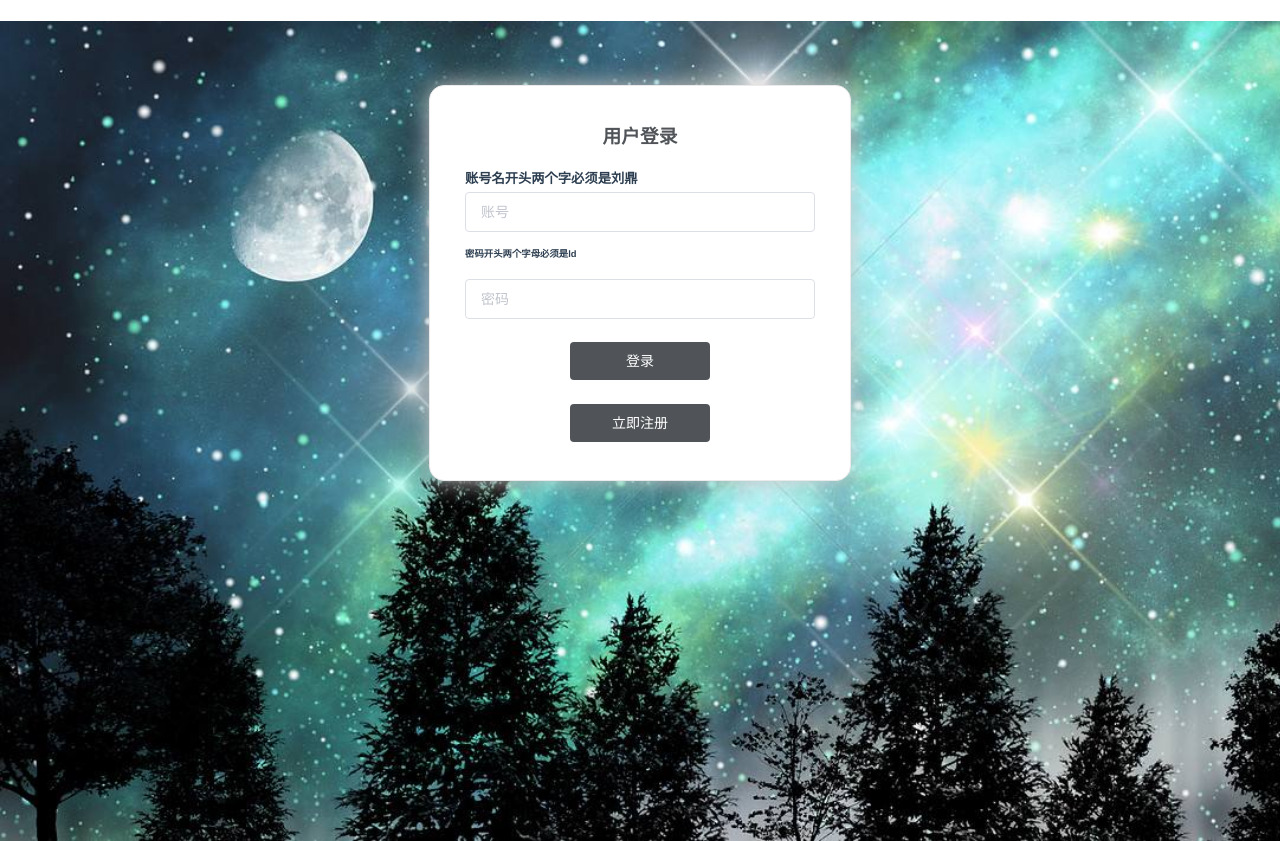
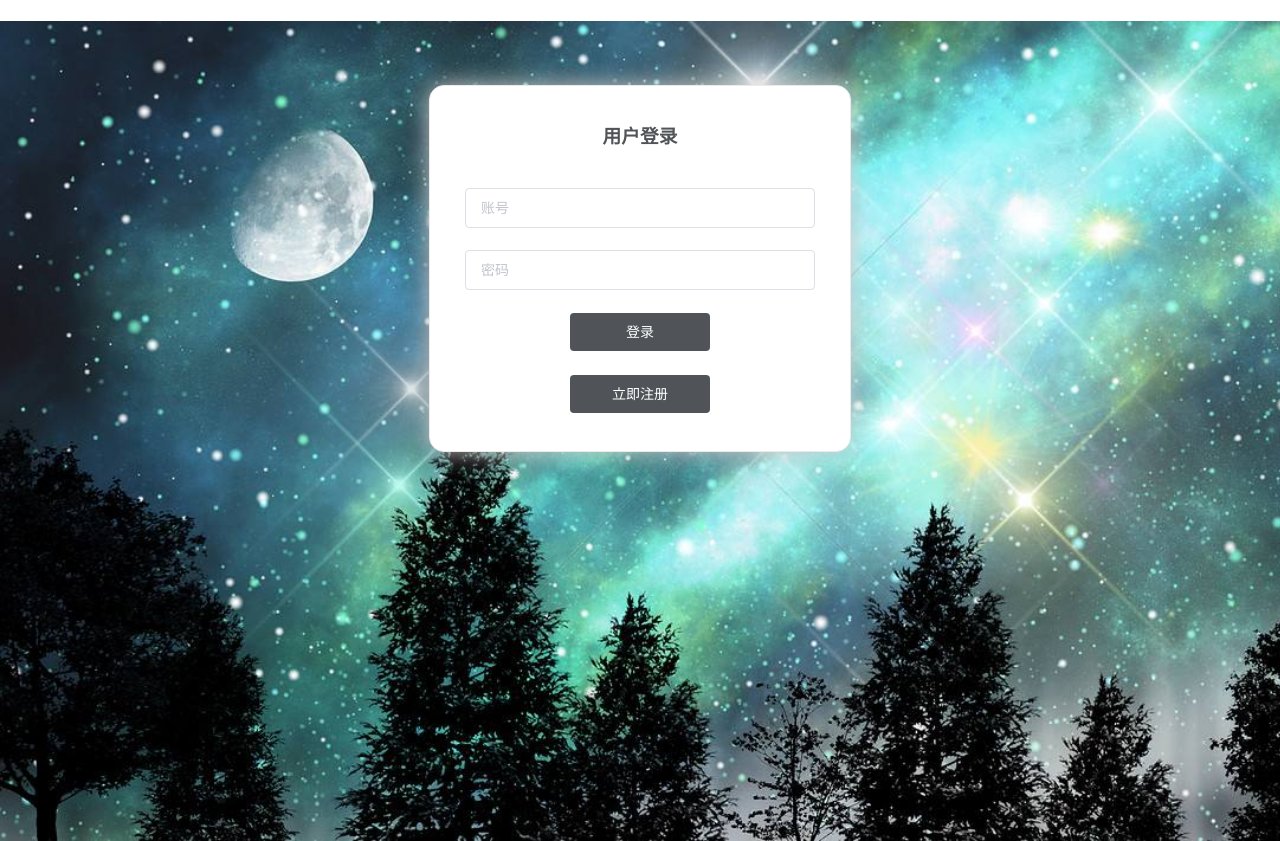
Before and after one commit to XuNing2/Library-with-spring-boot-and-vue, a Vue app in the folder front/: page /login in a window 1280 px wide. Shown: the top 841 px of the page. Built offline with nearby package versions, Linux system fonts and the light colour scheme.

Commit message:
修改登录

```diff
--- a/front/src/components/Login.vue
+++ b/front/src/components/Login.vue
@@ -7,20 +7,20 @@
       <button v-on:click="login">登录</button>
   </el-card>
 </template>-->
-//注册功能实现
+//登录功能实现
 <template>
   <body id="paper">
   <el-form :model="loginForm" :rules="rules" class="login-container" label-position="left"
            label-width="0px" v-loading="loading">
     <h3 class="login_title">用户登录</h3>
     <h4 class="login_background"></h4>
-    <h5 class="username_rule">账号名开头两个字必须是刘鼎</h5>
+    <!--<h5 class="username_rule">账号名开头两个字必须是刘鼎</h5>-->
     <el-form-item prop="username">
       <el-input type="text" v-model="loginForm.username"
                 auto-complete="off" placeholder="账号"></el-input>
     </el-form-item>
     <el-form-item prop="password">
-    <h6 class="password_rule">密码开头两个字母必须是ld</h6>
+    <!--<h6 class="password_rule">密码开头两个字母必须是ld</h6>-->
       <el-input type="password" v-model="loginForm.password"
                 auto-complete="off" placeholder="密码"></el-input>
     </el-form-item>
```
